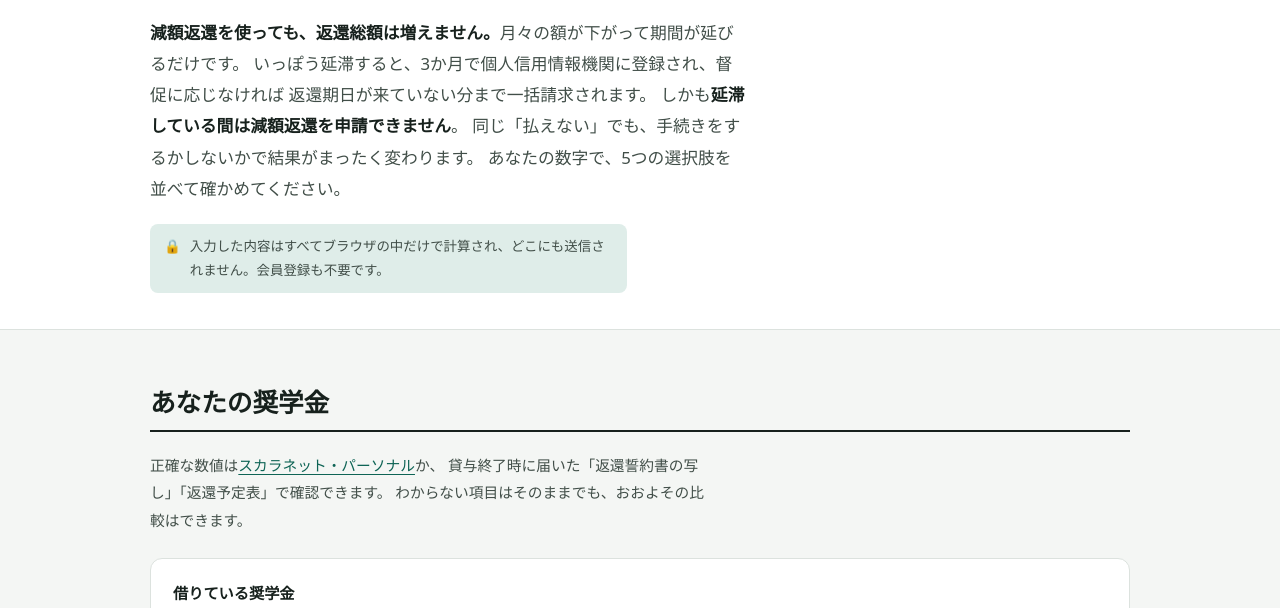
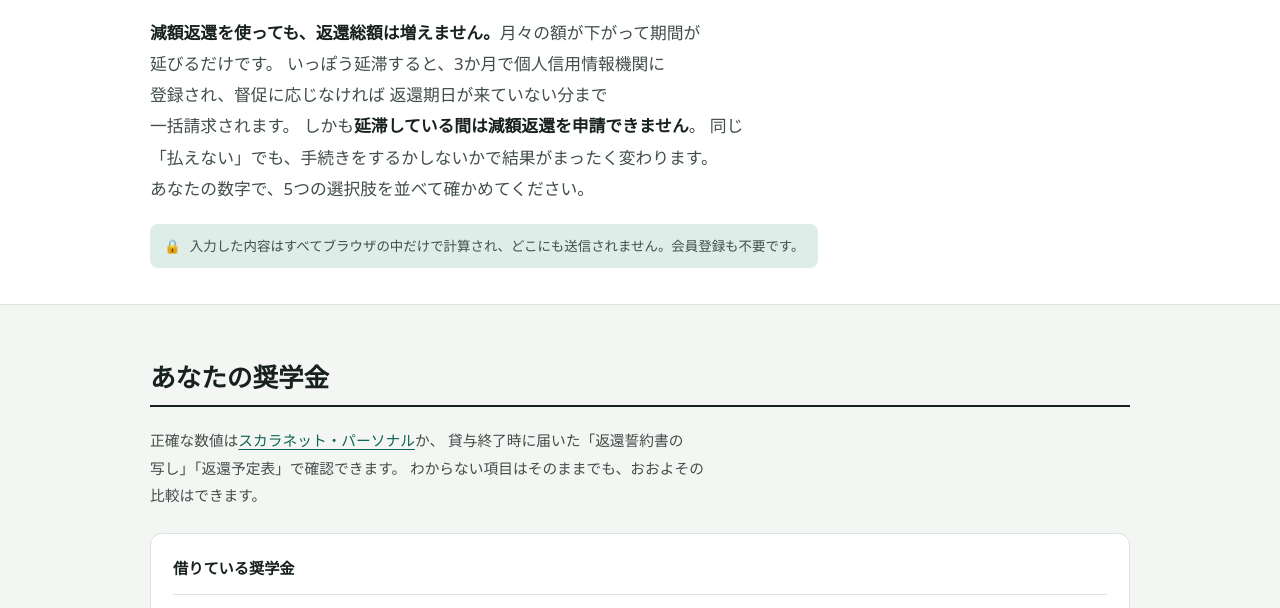
Before and after one commit to kashiwa2951/loan-second-opinion, a plain HTML site: page index.html in a window 1280 px wide. Shown: the part 140-748 px from the top of the page. Drawn offline with Linux system fonts and the light colour scheme; a web font is replaced by a local one.

Commit message:
プライバシー表記の不自然な折り返しを直す
max-width: 62ch が 633px と算出され、テキスト588px + 🔒 + 余白が
収まらずに末尾1文字だけが2行目に落ちていた。外側は1020pxあるので
測度で切る必要がない一文だった。max-width: 100% にして1行に収める。

あわせて日本語の本文ブロックに word-break: auto-phrase を入れた。
狭い画面で折り返すときに文節の切れ目で改行される。対応していない
ブラウザでは無視されるだけで、従来どおりの折り返しになる。

Co-Authored-By: Claude Opus 5 <noreply@anthropic.com>

```diff
--- a/assets/styles.css
+++ b/assets/styles.css
@@ -123,6 +123,7 @@ h1 {
   max-width: 62ch;
   font-size: clamp(.95rem, 2.1vw, 1.05rem);
   color: var(--ink-2);
+  word-break: auto-phrase;
 }
 .thesis b { color: var(--ink); }
 
@@ -136,7 +137,11 @@ h1 {
   background: var(--accent-soft);
   border-radius: 8px;
   padding: 10px 14px;
-  max-width: 62ch;
+  /* 一文なので測度で切らない。62ch だと画面が広くても末尾1文字だけが
+     2行目に落ちる。狭いときだけ折り返し、その折り返しは文節で行う。 */
+  max-width: 100%;
+  word-break: auto-phrase;
+  text-wrap: pretty;
 }
 
 /* ---------------------------------------------------------------- sections */
@@ -169,6 +174,7 @@ h3.sub {
   max-width: 66ch;
   color: var(--ink-2);
   font-size: .92rem;
+  word-break: auto-phrase;
 }
 
 .note {
@@ -434,6 +440,7 @@ input[type="number"] { text-align: right; }
   font-size: .78rem;
   line-height: 1.6;
   color: var(--ink-2);
+  word-break: auto-phrase;
 }
 .opt-foot.is-block { background: var(--danger-soft); color: var(--danger); font-weight: 700; }
 .opt-foot.is-ok { background: var(--accent-soft); }
```
